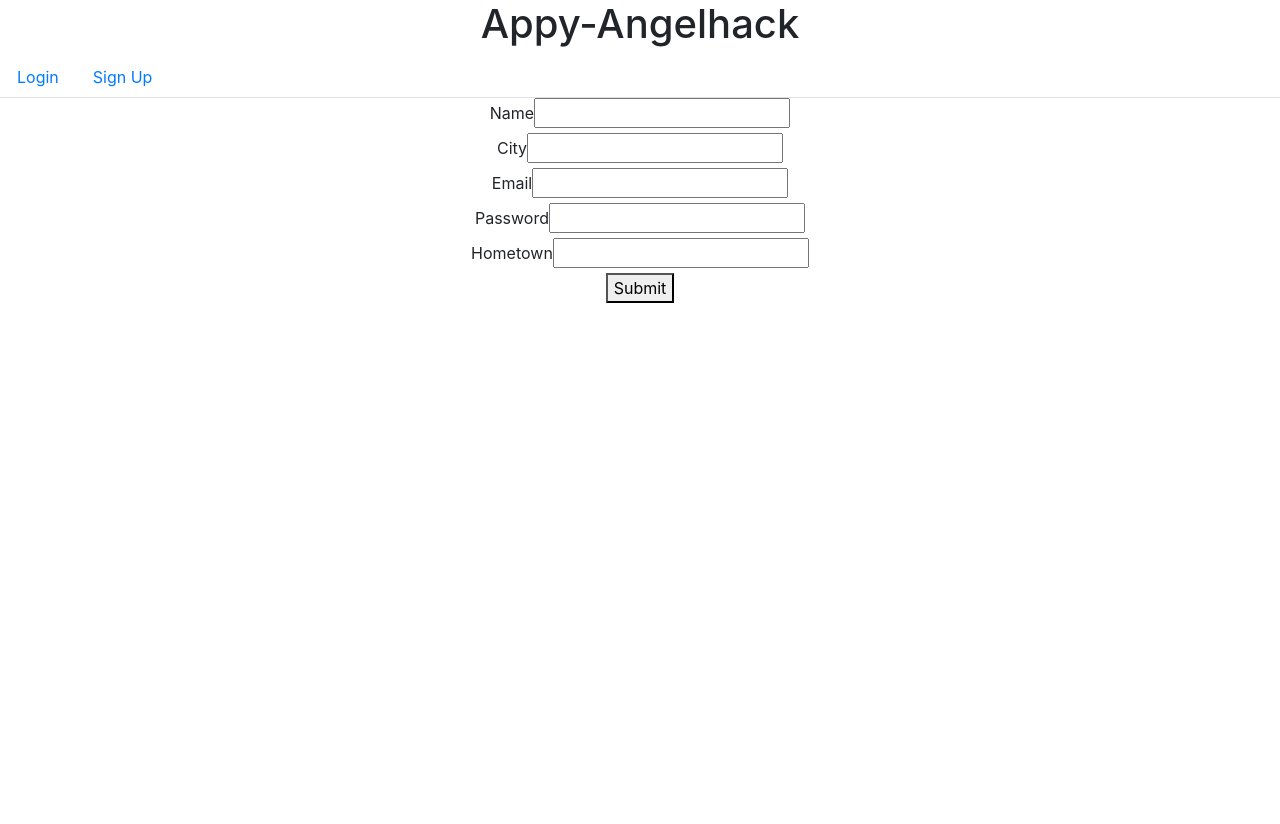
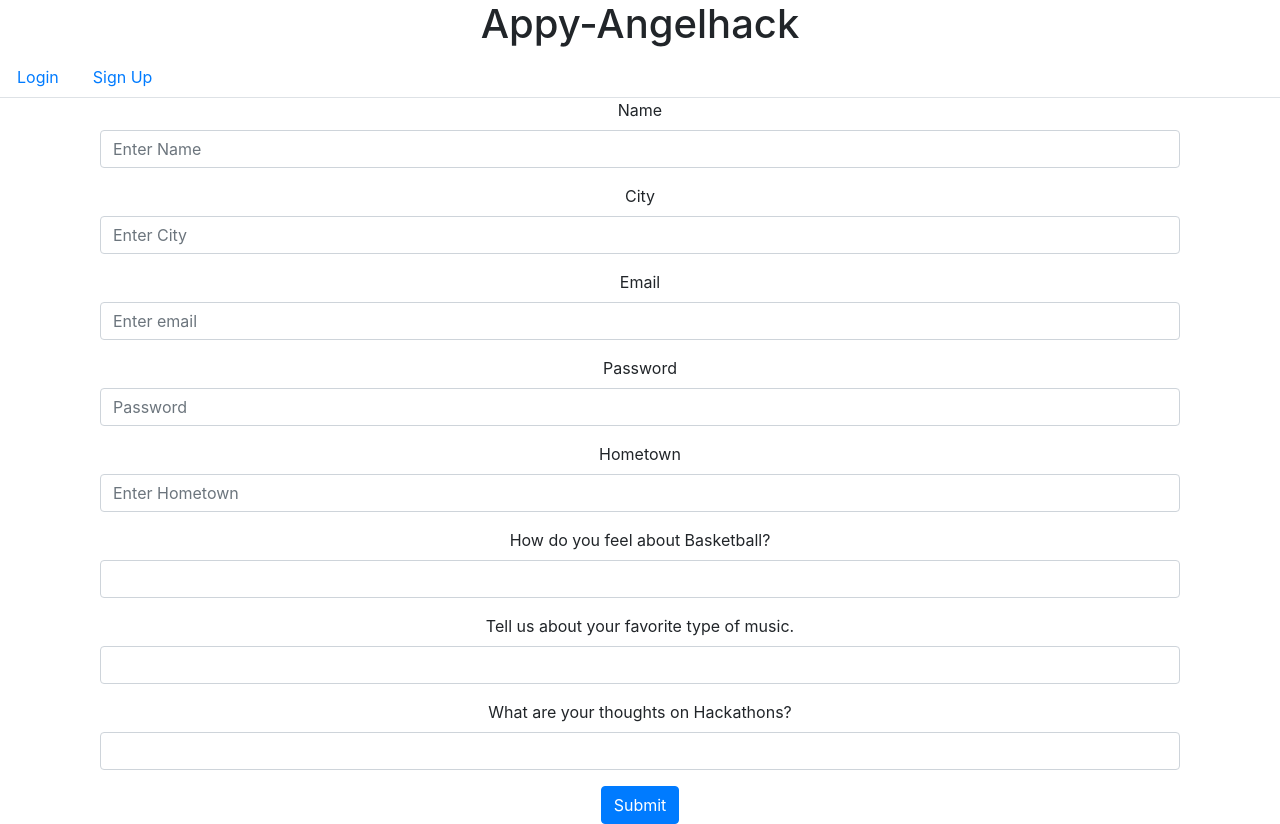
Before and after one commit to RexStrider/APPY-Angelhack, a React (Create React App) app in the folder client/: page /signup in a window 1280 px wide. Before the commit the page ends 800 px from the top, so only its background shows below. Built offline with nearby package versions, Linux system fonts and the light colour scheme.

Commit message:
css refined

```diff
--- a/client/src/components/user/Login.js
+++ b/client/src/components/user/Login.js
@@ -1,5 +1,6 @@
 import React, { Component } from 'react';
-import { Container, Row, Col } from 'react-bootstrap'
+import { Container, Row, Col, Form, Button } from 'react-bootstrap';
+import './Login.css';
 
 class Login extends Component {
 
@@ -22,39 +23,27 @@ class Login extends Component {
         console.log(this.state);
         return (
             <Container className='login'>
-                <Row>
-                    <Col>
-                        <label>Username</label>
-                        <input
-                            id='username'
-                            value={this.state.username}
-                            onChange={this.handleInputChange}/>
-                    </Col>
-                </Row>
+                <Form>
+                    <Form.Group controlId="formBasicEmail">
+                        <Form.Label>Email address</Form.Label>
+                        <Form.Control type="email" placeholder="Enter email" />
+                        <Form.Text className="text-muted">
+                            We'll never share your email with anyone else.
+    </Form.Text>
+                    </Form.Group>
 
-                <Row>
-                    <Col>
-                        <label>Password</label>
-                        <input
-                            id='password'
-                            value={this.state.password}
-                            onChange={this.handleInputChange}/>
-                    </Col>
-                </Row>
+                    <Form.Group controlId="formBasicPassword">
+                        <Form.Label>Password</Form.Label>
+                        <Form.Control type="password" placeholder="Password" />
+                    </Form.Group>
+                    <Form.Group controlId="formBasicChecbox">
+                        <Form.Check type="checkbox" label="Check me out" />
+                    </Form.Group>
+                    <Button variant="primary" type="submit">
+                        Submit
+  </Button>
+                </Form>
 
-                <Row>
-                    <Col>
-                        <button onClick={this.clickHandler} >
-                            Submit
-                        </button>
-                    </Col>
-                </Row>
-
-                <Row>
-                    <Col>
-                        <a href='#'>Forgot your password?</a>
-                    </Col>
-                </Row>
 
             </Container>
         )
--- a/client/src/components/user/Signup.js
+++ b/client/src/components/user/Signup.js
@@ -1,92 +1,85 @@
-import React,{ Component} from 'react';
-import { Container,Row, Col} from 'react-bootstrap'
-class Singup extends Component{
+import React, { Component } from 'react';
+import { Container, Row, Col, Form, Button } from 'react-bootstrap'
+class Signup extends Component {
   state = {
     Name: '',
     City: '',
     Email: '',
-      Password:'',
-      Hometown:''
+    Password: '',
+    Hometown: '',
+    Basketball: '',
+    Music: '',
+    Hackathon: ''
+
 
   }
 
-     handleInputChange = event =>{
-       const{id ,value} = event.target;
-       this.setState({ [id]: value});
+  handleInputChange = event => {
+    const { id, value } = event.target;
+    this.setState({ [id]: value });
 
 
   };
 
-     clickHandler =() =>{
+  clickHandler = () => {
     console.log("click handdled");
   }
 
-    render(){
+  render() {
     console.log(this.state);
     return (
-        <Container className="Singup">
-        <Row>
-          <Col>
-          <label> Name</label>
-         <input
-              id="Name"
-              value={this.state.Name}
-              onChange= {this.handleInputChange} />
-              </Col>
-        </Row>
+      <Container className="Signup">
+        <Form>
 
-         <Row>
-         <Col>
-         <label> City</label>
-         <input
-              id="City"
-              value={this.state.City}
-              onChange= {this.handleInputChange}/>
-         </Col>
-         </Row>
+          <Form.Group as={Col}>
+            <Form.Label >Name</Form.Label>
+            <Form.Control id="Name" value={this.state.Name} onChange={this.handleInputChange} placeholder="Enter Name" />
+          </Form.Group>
 
-         <Row>
-           <Col>
-           <label>Email</label>
-         <input
-              id="Email"
-              value={this.state.Email}
-              onChange= {this.handleInputChange}/>
-           </Col>
+          <Form.Group as={Col}>
+            <Form.Label>City</Form.Label>
+            <Form.Control id="City" value={this.state.City} onChange={this.handleInputChange} placeholder="Enter City" />
+          </Form.Group>
 
-         </Row>
-
-         <Row>
-          <Col>
-          <label>Password</label>
-         <input
-              id="Password"
-              value={this.state.Password}
-              onChange= {this.handleInputChange} />
-              </Col>
-        </Row>
-
-         <Row>
-           <Col>
-           <label>Hometown</label>
-         <input
-              id="Hometown"
-              value={this.state.Hometown}
-              onChange= {this.handleInputChange}/>
-           </Col>
-         </Row>
-
-        <Row>
-          <Col>
-          <button
-           onClick = {this.clickHandler}>
-           Submit
-          </button>
-          </Col>
-        </Row>
+          <Form.Group as={Col}>
+            <Form.Label>Email</Form.Label>
+            <Form.Control id="Email" value={this.state.Email} type="email" onChange={this.handleInputChange} placeholder="Enter email" />
+          </Form.Group>
 
 
+          <Form.Group as={Col}>
+            <Form.Label>Password</Form.Label>
+            <Form.Control id="Password" type="password" value={this.state.Password} onChange={this.handleInputChange} placeholder="Password" />
+          </Form.Group>
 
+          <Form.Group as={Col}>
+            <Form.Label>Hometown</Form.Label>
+            <Form.Control id="Hometown" value={this.state.Hometown} onChange={this.handleInputChange} placeholder="Enter Hometown" />
+          </Form.Group>
+
+
+          <Form.Group as={Col}>
+            <Form.Label>How do you feel about Basketball?</Form.Label>
+            <Form.Control type='text' id="Basketball" value={this.state.Basketball} onChange={this.handleInputChange}/>
+          </Form.Group>
+
+          <Form.Group as={Col}>
+
+            <Form.Label>Tell us about your favorite type of music.</Form.Label>
+            <Form.Control type='text' id="Music" value={this.state.Music} onChange={this.handleInputChange}/>
+          </Form.Group>
+
+          <Form.Group as={Col}>
+
+            <Form.Label> What are your thoughts on Hackathons? </Form.Label>
+            <Form.Control type='text' id="Hackathon" value={this.state.Hackathon} onChange={this.handleInputChange}/>
+          </Form.Group>
+
+          <Button variant="primary" type="submit" onClick={this.clickHandler}>
+            Submit
+  </Button>
+
+        </Form>
 
       </Container>
     );
@@ -95,4 +88,4 @@ class Singup extends Component{
 
 
 
-  export default Singup;
+export default Signup;
```
Also changed, not shown: client/src/components/user/Login.css (added). Lines whose indentation alone changed are shown as unchanged.
